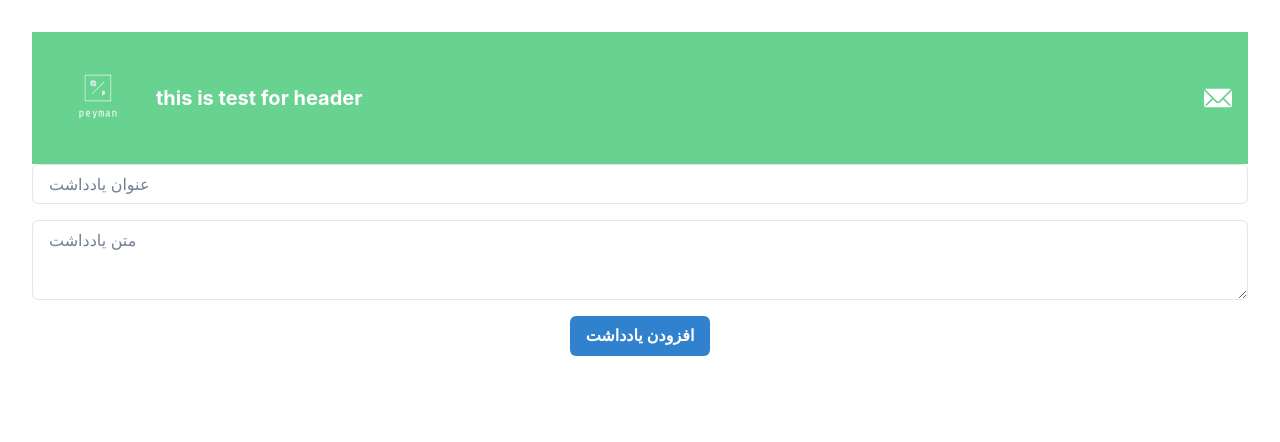
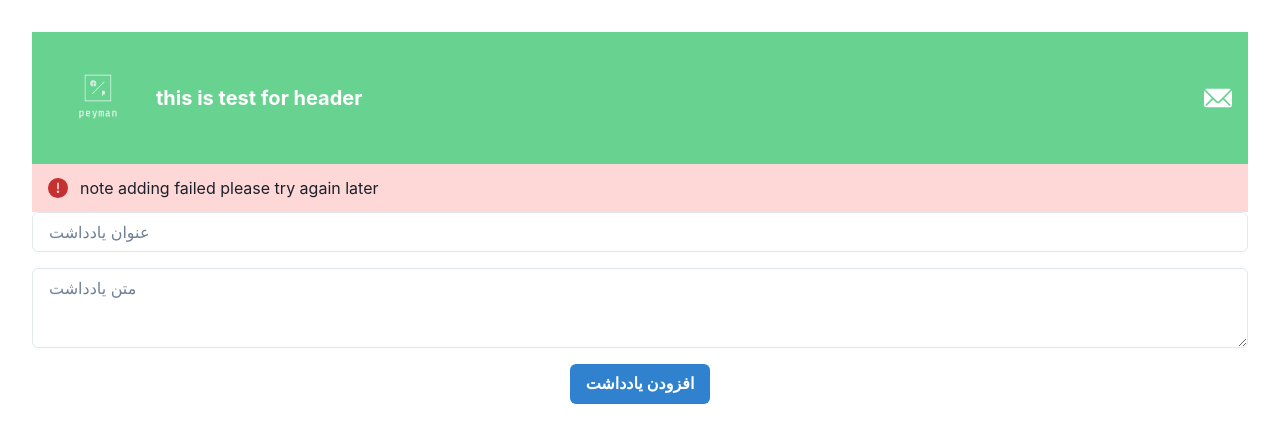
Before and after one commit to amirhossein-khalili/note-learning, a React (Vite) app in the folder client-note/note/: page /notes/newNote in a window 1280 px wide. Both pictures are taken after a click on the button "افزودن یادداشت". Shown: the top 442 px of the page. Built offline with nearby package versions, Linux system fonts and the light colour scheme; no server answers.

Commit message:
fix AddNoteForm

```diff
--- a/client-note/note/src/components/Notes/AddNoteForm.jsx
+++ b/client-note/note/src/components/Notes/AddNoteForm.tsx
@@ -4,10 +4,10 @@ import axios from 'axios';
 import mainUrl from '../../../api.config';
 import { useNavigate } from 'react-router-dom';
 
-const AddNoteForm = () => {
+const AddNoteForm: React.FC = () => {
   const [title, setTitle] = useState('');
   const [content, setContent] = useState('');
-  const [alert, setAlert] = useState(null);
+  const [alert, setAlert] = useState<React.ReactNode | null>(null);
   const navigate = useNavigate();
 
   const handleAddNote = async () => {
@@ -23,7 +23,9 @@ const AddNoteForm = () => {
         setTimeout(() => {
           setAlert(null);
         }, 3000);
-        navigate(`/notes`);
+        setTimeout(() => {
+          navigate(`/notes`);
+        }, 4000);
       } else {
         setAlert(
           <Alert status="error">
@@ -50,6 +52,7 @@ const AddNoteForm = () => {
 
   return (
     <Box>
+      {alert && <div>{alert}</div>}
       <Input placeholder="عنوان یادداشت" value={title} onChange={(e) => setTitle(e.target.value)} />
       <Textarea
         placeholder="متن یادداشت"
```
